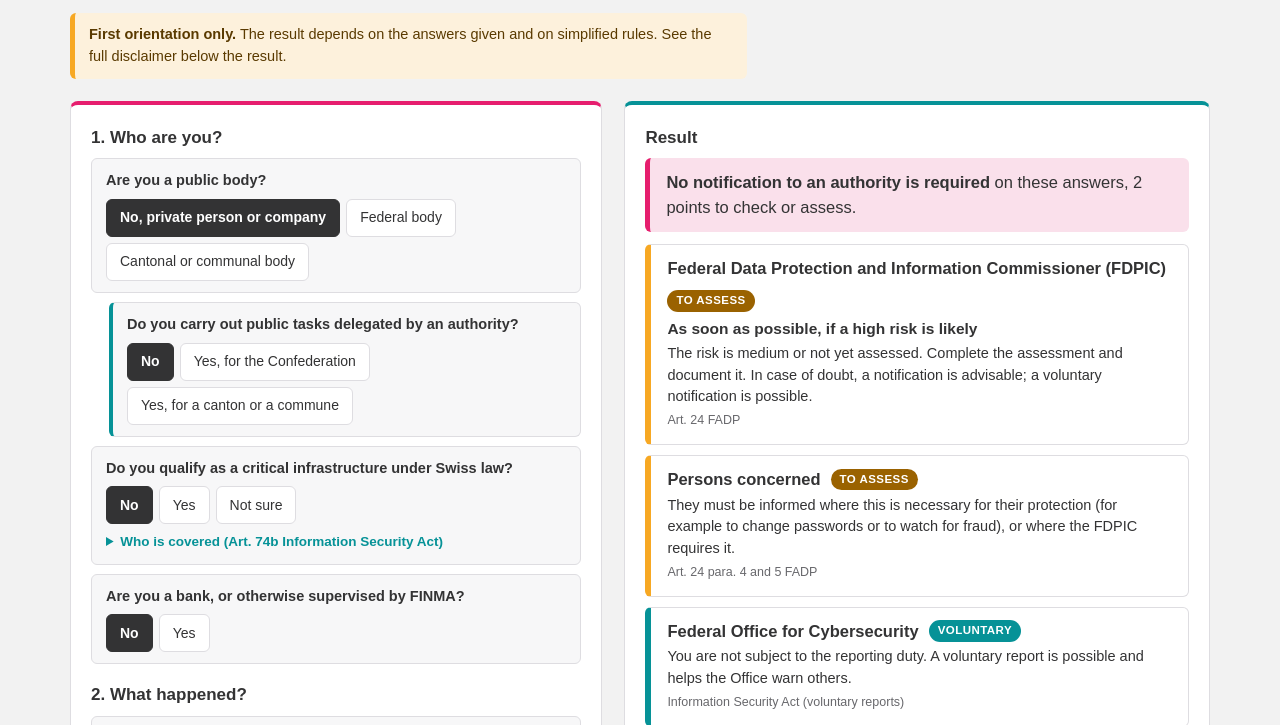
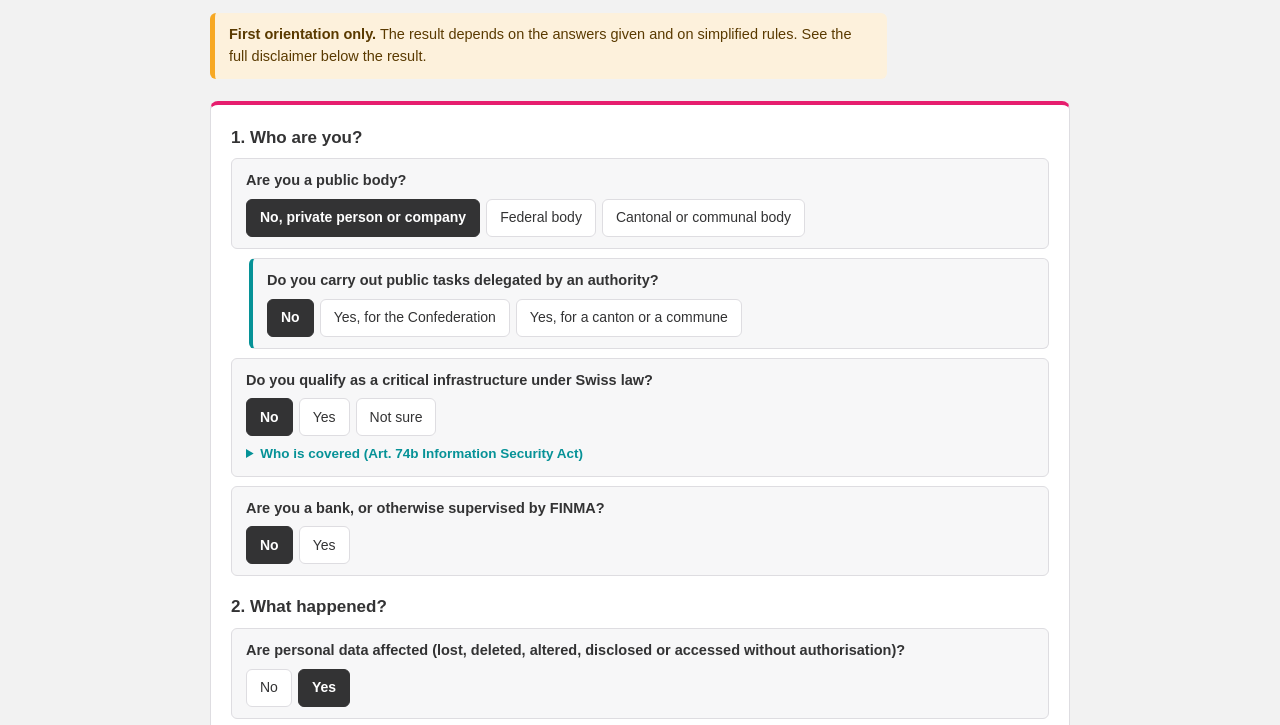
Before and after one commit to idest-avocats/Incident_notification_navigator, a plain HTML site: page index.html in a window 1280 px wide. Shown: the part 160-885 px from the top of the page. Drawn offline with Linux system fonts and the light colour scheme.

Commit message:
Add files via upload

```diff
--- a/index.html
+++ b/index.html
@@ -25,7 +25,7 @@
 html{background:var(--bg)}
 body{margin:0;background:var(--bg);color:var(--ink);font-family:var(--font);font-size:15.5px;line-height:1.5;-webkit-text-size-adjust:100%}
 .topband{height:6px;background:var(--rose)}
-.wrap{max-width:1180px;margin:0 auto;padding:26px 20px 40px}
+.wrap{max-width:900px;margin:0 auto;padding:26px 20px 40px}
 header{position:relative;padding-right:28px}
 header::after{content:"";position:absolute;right:0;top:4px;width:6px;height:64px;background:var(--orange)}
 .headrow{display:flex;justify-content:space-between;align-items:center;gap:12px;flex-wrap:wrap}
@@ -38,8 +38,7 @@ h1{font-family:var(--head);font-size:32px;line-height:1.12;font-weight:700;margi
 .beta{display:inline-block;vertical-align:middle;margin-left:10px;font-family:var(--font);font-size:12px;font-weight:700;color:var(--rose);border:1.5px solid var(--rose);border-radius:999px;padding:1px 8px}
 header p{margin:8px 0 0;color:var(--muted);max-width:76ch}
 .caution{margin-top:16px;background:var(--caution-bg);color:var(--caution-ink);border-left:5px solid var(--orange);border-radius:6px;padding:11px 14px;font-size:14.5px;max-width:84ch}
-.grid{display:grid;grid-template-columns:minmax(0,1fr) minmax(0,1.1fr);gap:22px;margin-top:22px;align-items:start}
-@media (max-width:920px){.grid{grid-template-columns:1fr}}
+.grid{display:grid;grid-template-columns:1fr;gap:22px;margin-top:22px}
 .panel{background:var(--panel);border:1px solid var(--line);border-top:4px solid var(--rose);border-radius:8px;padding:20px}
 .panel.result{border-top-color:var(--turq)}
 h2{font-family:var(--head);font-size:17px;margin:18px 0 8px}
```
Also changed, not shown: 1 other file.
